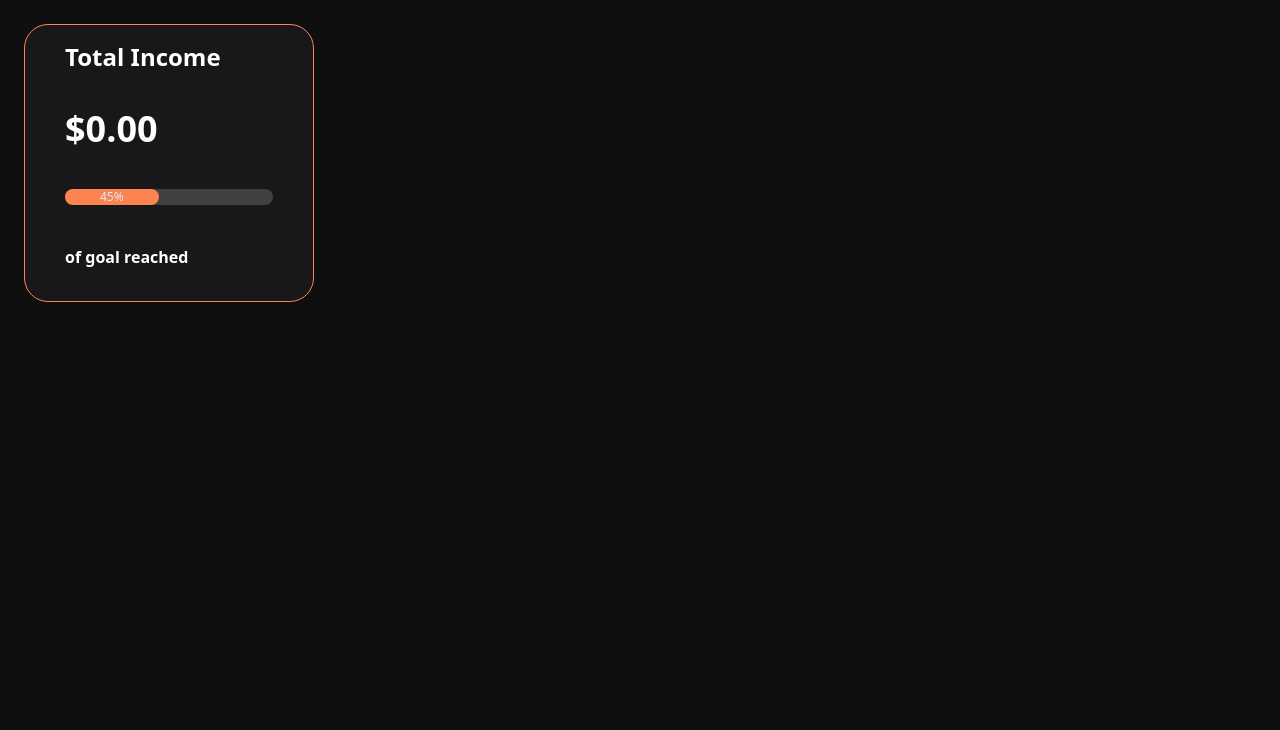
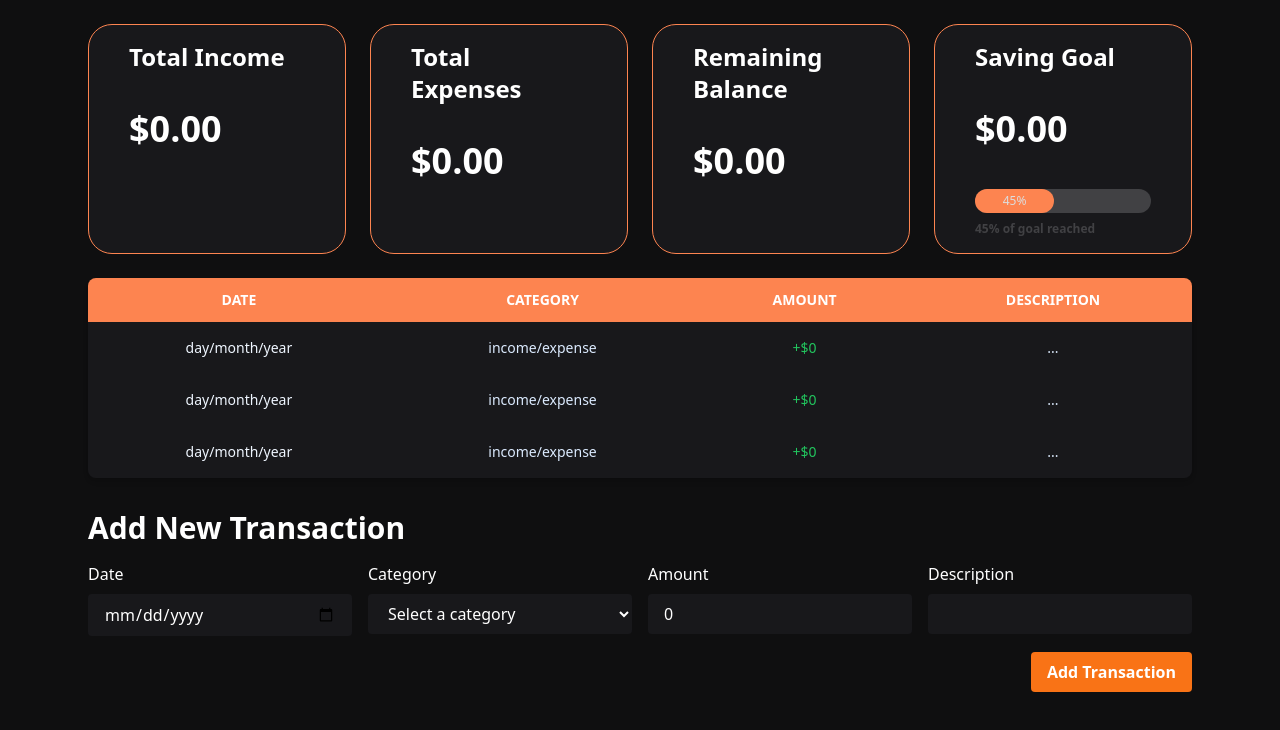
Before and after one commit to mohamad27911/expenses_tracker, a React (Vite) app: page / in a window 1280 px wide. Shown: the top 730 px of the page. Built offline with nearby package versions, Linux system fonts and the light colour scheme.

Commit message:
finished the design

```diff
--- a/src/App.tsx
+++ b/src/App.tsx
@@ -1,16 +1,25 @@
 
 import Card from './Components/Card'
+import Form from './Components/Form'
+import Table from './Components/Table'
 import './index.css'
 function App() {
 
   return (
-    <>
+    <div className='mx-16'>
     <div className="grid grid-cols-1 md:grid-cols-2 lg:grid-cols-4 gap-6 p-6 m-auto">
-  <Card/>
+  <Card isProg={false} title="Total Income"/>
+  <Card isProg={false} title="Total Expenses"/>
+  <Card isProg={false} title="Remaining Balance"/>
+  <Card isProg={true} title="Saving Goal"/>
+
+
 
 
   </div>
-    </>
+<Table/>
+<Form/>
+    </div>
   )
 }
 
--- a/src/Components/Card.tsx
+++ b/src/Components/Card.tsx
@@ -1,17 +1,19 @@
-import { useState } from "react";
+
 import ProgressBar from "./ProgressBar";
-
-function Card() {
-  const [isProg, setIsProg] = useState(false);
+interface PropsType{
+isProg:boolean
+title:string
+}
+function Card(props:PropsType) {
 
   return (
     <div className="bg-secondary text-white border border-text-light px-10 font-bold rounded-3xl">
-      <h1 className="py-4 text-2xl">Total Income</h1>
-      <div className={`grid gap-10 ${isProg ? "mb-0" : "mb-8"}`}>
+      <h1 className="py-4 text-2xl">{props.title}</h1>
+      <div className={`grid gap-10 ${props.isProg ? "mb-0" : "mb-8"}`}>
         <div className={`mt-5 text-4xl `}>
           $0.00
         </div>
-        {!isProg && <ProgressBar />}
+        {props.isProg && <ProgressBar />}
       </div>
     </div>
   );
--- /dev/null
+++ b/src/Components/Form.tsx
@@ -0,0 +1,110 @@
+import { useState } from "react";
+
+function Form() {
+  const [transactions, setTransactions] = useState([
+    {
+      date: "2023-04-01",
+      category: "income",
+      amount: 5000,
+      description: "Salary",
+    },
+  ]);
+
+  const [newTransaction, setNewTransaction] = useState({
+    date: "",
+    category: "",
+    amount: 0,
+    description: "",
+  });
+
+  const handleInputChange = (e) => {
+    setNewTransaction({
+      ...newTransaction,
+      [e.target.name]: e.target.value,
+    });
+  };
+
+  const handleAddTransaction = () => {
+    setTransactions([...transactions, newTransaction]);
+    setNewTransaction({
+      date: "",
+      category: "",
+      amount: 0,
+      description: "",
+    });
+  };
+
+  return (
+    <div className="mt-8 mx-6 text-white">
+      <h2 className="text-3xl font-bold mb-4 text-white">Add New Transaction</h2>
+      <form className="grid md:grid-cols-4 grid-cols-2 gap-4">
+        <div>
+          <label htmlFor="date" className="block mb-2">
+            Date
+          </label>
+          <input
+            type="date"
+            id="date"
+            name="date"
+            value={newTransaction.date}
+            onChange={handleInputChange}
+            className="bg-secondary rounded px-4 py-2 w-full"
+          />
+        </div>
+        <div>
+          <label htmlFor="category" className="block mb-2">
+            Category
+          </label>
+          <select
+            id="category"
+            name="category"
+            value={newTransaction.category}
+            onChange={handleInputChange}
+            className="bg-secondary rounded px-4 py-2 w-full"
+          >
+            <option value="">Select a category</option>
+            <option value="income">Income</option>
+            <option value="expense">Expense</option>
+          </select>
+        </div>
+        <div>
+          <label htmlFor="amount" className="block mb-2">
+            Amount
+          </label>
+          <input
+            type="number"
+            id="amount"
+            name="amount"
+            value={newTransaction.amount}
+            onChange={handleInputChange}
+            className="bg-secondary rounded px-4 py-2 w-full"
+          />
+        </div>
+        <div>
+          <label htmlFor="description" className="block mb-2">
+            Description
+          </label>
+          <input
+            type="text"
+            id="description"
+            name="description"
+            value={newTransaction.description}
+            onChange={handleInputChange}
+            className="bg-secondary rounded px-4 py-2 w-full text-white"
+          />
+        </div>
+        <div className="col-span-2 md:col-span-4 text-right">
+          <button
+            type="button"
+            onClick={handleAddTransaction}
+            className="bg-orange-500 hover:bg-orange-600 text-white font-bold py-2 px-4 rounded"
+          >
+            Add Transaction
+          </button>
+        </div>
+      </form>
+    </div>
+  );
+}
+
+export default Form;
--- a/src/Components/ProgressBar.tsx
+++ b/src/Components/ProgressBar.tsx
@@ -2,10 +2,10 @@ function ProgressBar() {
     return (
         <>
             <div className="w-full bg-text-dark rounded-full ">
-                <div className="bg-text-light text-xs font-medium text-blue-100 text-center p-0.5 leading-none rounded-full" style={{ width: "45%" }}> 45%  </div>
+                <div className="bg-text-light text-xs font-medium text-text  text-center p-1.5 leading-none rounded-full" style={{ width: "45%" }}>45%</div>
 
             </div>
-            <div className="m-0 p-0">of goal reached</div>
+            <div className="-mt-8 p-0 text-xs text-text-dark">45% of goal reached</div>
         </>
     )
 }
--- /dev/null
+++ b/src/Components/Table.tsx
@@ -0,0 +1,56 @@
+import { useState } from "react";
+
+interface PropsType {
+  expense: boolean;
+}
+
+function Table(props: PropsType) {
+  const [totalIncome, setTotalIncome] = useState<number>(0);
+
+  const tableData = [
+    { date: "day/month/year", category: "income/expense", description: "..." },
+    { date: "day/month/year", category: "income/expense", description: "..." },
+    { date: "day/month/year", category: "income/expense", description: "..." },
+
+  ];
+
+  return (
+    <div className="relative overflow-x-auto max-h-[50vh] shadow-md sm:rounded-lg mx-6">
+    <table className="w-full text-sm text-left rtl:text-right text-blue-100">
+      <thead className="text-white uppercase bg-text-light text-center sticky top-0 z-10">
+          <tr>
+            <th scope="col" className="px-6 py-3">
+              Date
+            </th>
+            <th scope="col" className="px-6 py-3 bg-opacity-90">
+              Category
+            </th>
+            <th scope="col" className="px-6 py-3">
+              Amount
+            </th>
+            <th scope="col" className="px-6 py-3">
+              Description
+            </th>
+          </tr>
+        </thead>
+        <tbody className="text-center">
+          {tableData.map((row, index) => (
+            <tr key={index} className="bg-secondary">
+              <th scope="row" className="px-6 py-4 font-medium text-blue-50 whitespace-nowrap">
+                {row.date}
+              </th>
+              <td className="px-6 py-4">{row.category}</td>
+              <td className={`px-6 py-4 ${props.expense ? "text-expense" : "text-income"}`}>
+                {props.expense ? "-" : "+"}
+                <span>${totalIncome}</span>
+              </td>
+              <td className="px-6 py-4">{row.description}</td>
+            </tr>
+          ))}
+        </tbody>
+      </table>
+    </div>
+  );
+}
+
+export default Table;
--- a/src/index.css
+++ b/src/index.css
@@ -6,6 +6,8 @@
   --primary-color: #0f0f10;
   --secondary-color: #18181B;
   --background-color: #5b13e2;
+  --income: #22C55E;
+  --expense: #EF4444;
   --text-color: #dddddd;
   --text-color-light: #fd8450;
   --text-color-dark: #414144;
--- a/tailwind.config.js
+++ b/tailwind.config.js
@@ -12,6 +12,8 @@ module.exports = {
         'text': 'var(--text-color)',
         'text-light': 'var(--text-color-light)',
         'text-dark': 'var(--text-color-dark)',
+        'income': 'var(--income)',
+        'expense': 'var(--expense)',
       },
       backgroundImage: theme => ({
         'gradient': 'linear-gradient(135deg, #0b0c10 0%, #1d1e30 50%, #0b0c10 100%)',
```
